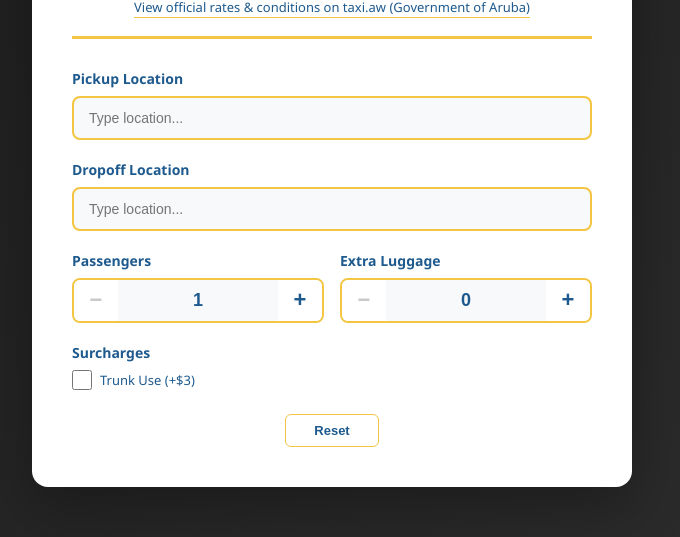
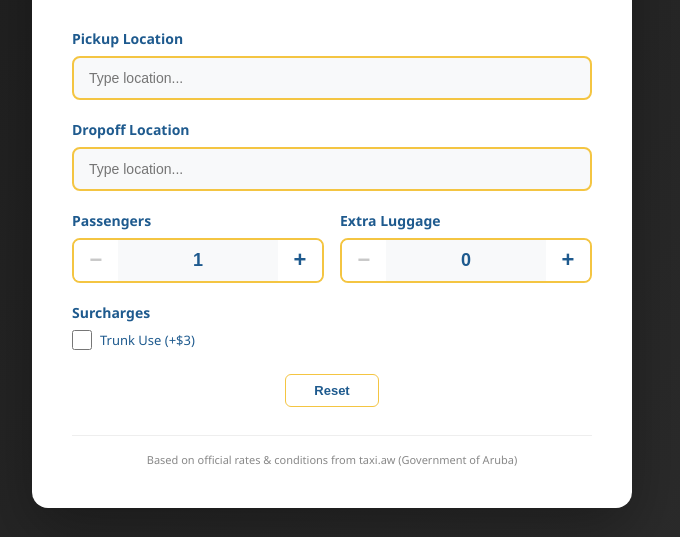
Before and after one commit to Arubatxapp/aruba-taxi-calculator, a website: page index.html in a window 1280 px wide. Shown: the part 263-800 px from the top of the page, without its empty margins (308-988 px from the left). Drawn offline with Linux system fonts and the light colour scheme.

Commit message:
Move rates link to footer, reword as "Based on official rates"

```diff
--- a/index.html
+++ b/index.html
@@ -53,19 +53,24 @@
             margin-bottom: 10px;
         }
 
-        .rates-link {
-            font-size: 13px;
+        .site-footer {
+            margin-top: 28px;
+            padding-top: 16px;
+            border-top: 1px solid #eee;
+            text-align: center;
+            font-size: 11px;
+            color: #888;
+            line-height: 1.5;
         }
 
-        .rates-link a {
-            color: #1e5a8e;
+        .site-footer a {
+            color: #888;
             text-decoration: none;
-            border-bottom: 1px solid #f4c542;
-            padding-bottom: 1px;
         }
 
-        .rates-link a:hover {
-            color: #f4c542;
+        .site-footer a:hover {
+            color: #1e5a8e;
+            text-decoration: underline;
         }
 
         .form-group {
@@ -318,11 +323,6 @@
         <div class="header">
             <img src="/logo.webp" alt="ArubaTaxiApp" class="header-logo">
             <h1>Aruba Taxi Fare</h1>
-            <p class="rates-link">
-                <a href="https://www.taxi.aw" target="_blank" rel="noopener">
-                    View official rates &amp; conditions on taxi.aw (Government of Aruba)
-                </a>
-            </p>
         </div>
 
         <form id="calcForm">
@@ -413,6 +413,12 @@
         <div class="reset-wrapper">
             <button type="reset" form="calcForm" class="btn-reset-small">Reset</button>
         </div>
+
+        <footer class="site-footer">
+            <a href="https://www.taxi.aw" target="_blank" rel="noopener">
+                Based on official rates &amp; conditions from taxi.aw (Government of Aruba)
+            </a>
+        </footer>
     </div>
 
     <script>
```
